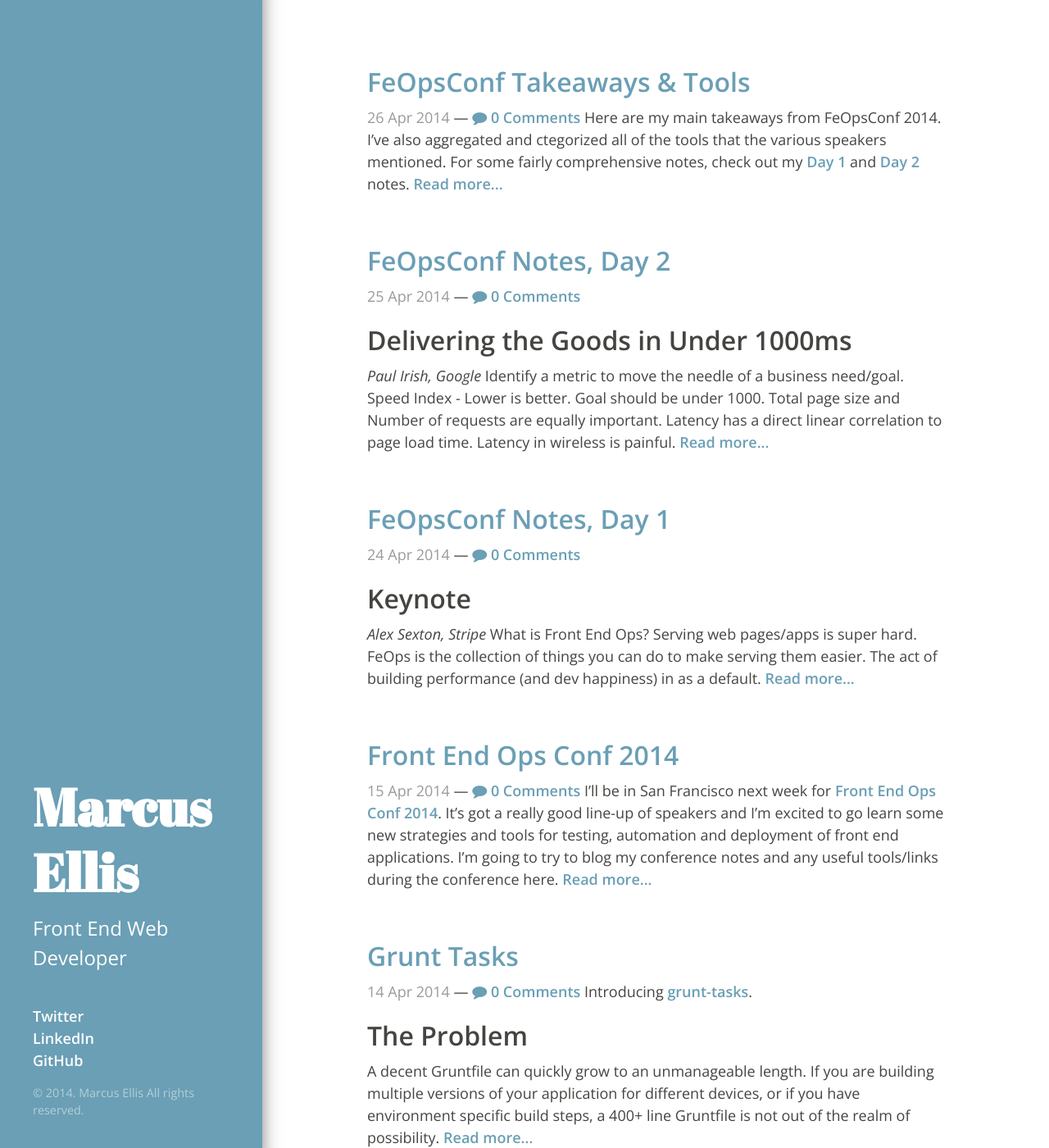
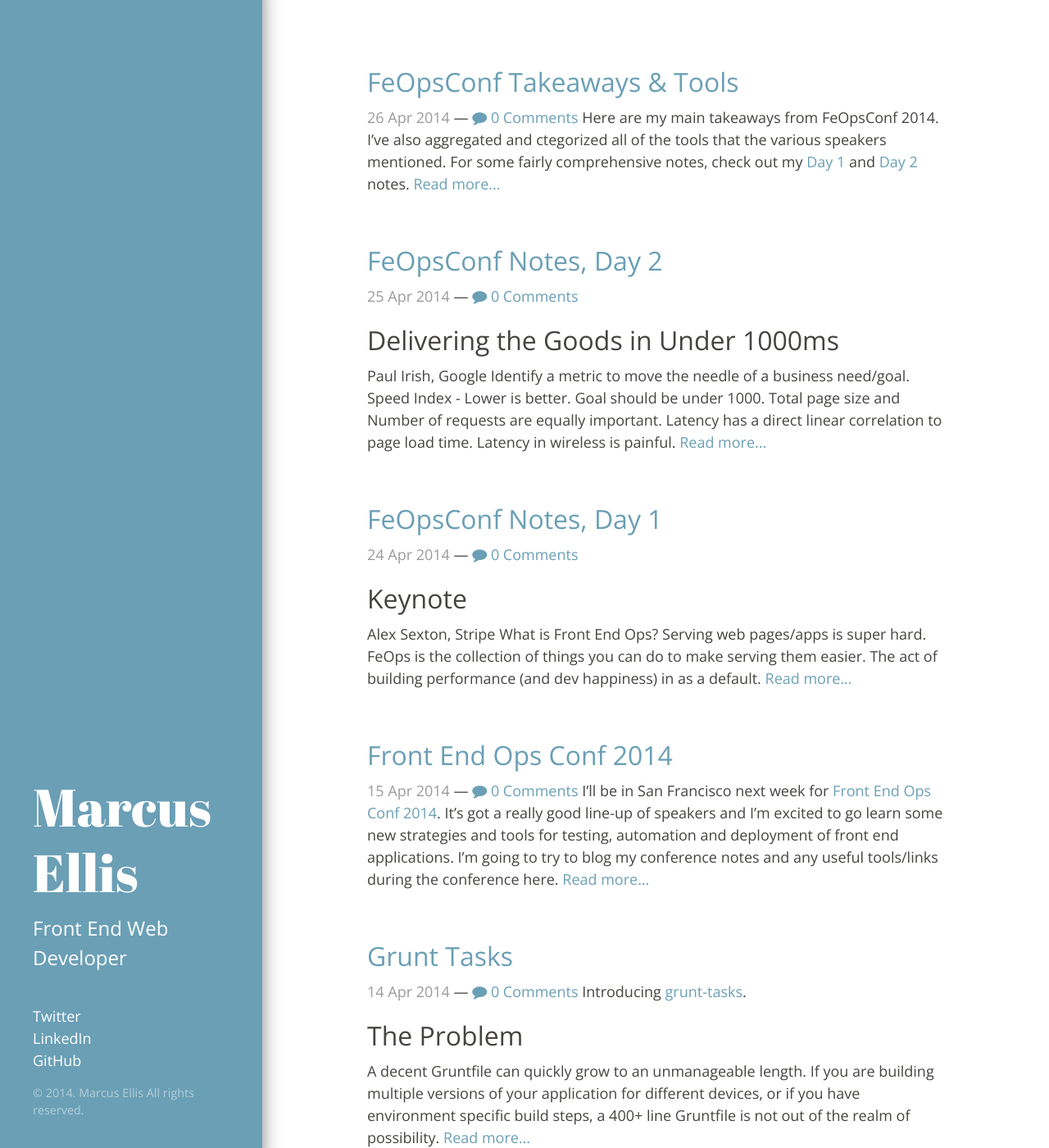
Before and after one commit to marcusellis05/marcusellis05.github.io, a Jekyll site: the page built from index.html, in a window 1280 px wide and 1400 px high. Shown: the whole window at 82% size. Built offline with Jekyll 4.4.1, drawn with Linux system fonts in a browser that asks for light colours; nearby versions of some CDN libraries; Markdown is read by kramdown in place of the engine named in the settings; the list of posts is cut into pages by our own code; comment, search, counter and statistics services are not loaded.

Commit message:
lightening font weights

```diff
--- a/css/main.css
+++ b/css/main.css
@@ -1,5 +1,12 @@
 
 /* Common */
+body {
+  font-weight: 300;
+}
+h1, h2, h3, h4, h5, h6, a {
+  font-weight: 400;
+}
+
 .fr {
   float: right;
 }
--- a/index.html
+++ b/index.html
@@ -14,7 +14,7 @@ layout: default
     <span class="post-date">{{ post.date | date_to_string }}</span> &mdash;
     <span><i class="fa fa-comment"></i> <a href="{{ post.url }}#disqus_thread">0 Comments</a></span>
 
-    {{ post.excerpt | remove: '<p>' | remove: '</p>' | remove: '<a>' | remove: '<h2>' | remove: '<h3>' | remove: '<h4>' }}
+    {{ post.excerpt | remove: '<p>' | remove: '</p>' | remove: '<strong>' | remove: '<em>' | remove: '<h2>' | remove: '<h3>' | remove: '<h4>' }}
 
     <a href="{{ post.url }}">Read more...</a>
   </div>
```
